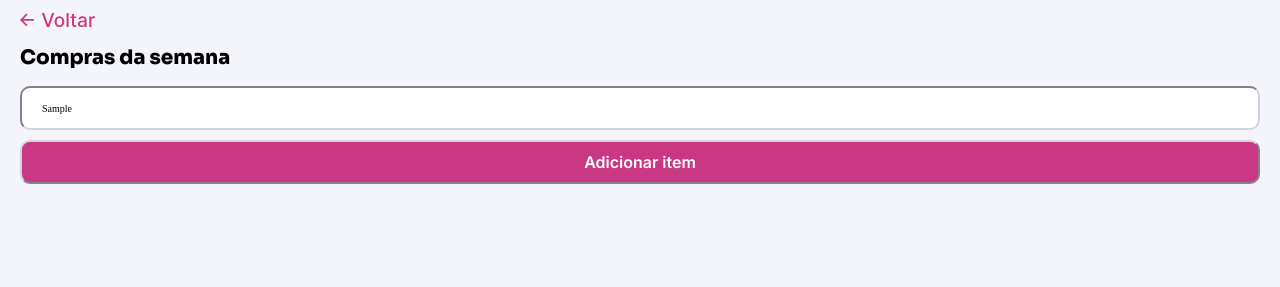
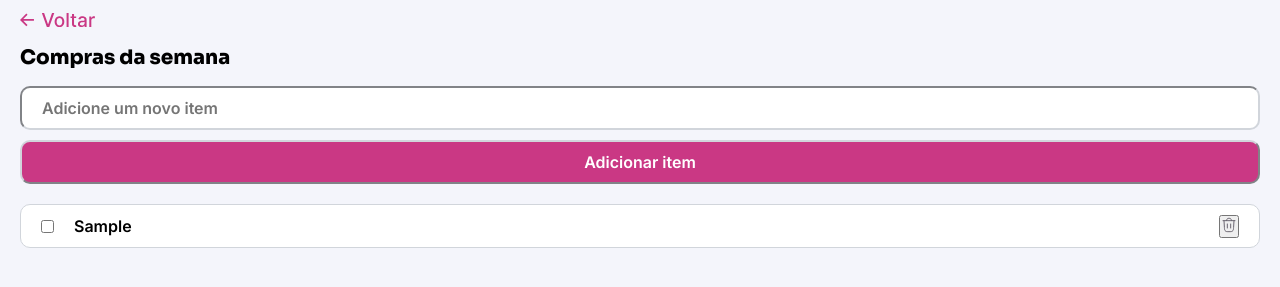
Before and after one commit to camilodf/quicklist, a plain HTML site: page index.html in a window 1280 px wide. Both pictures are taken after typing "Sample" into the empty fields and a click on the button "Adicionar item". Shown: the part 83-370 px from the top of the page. Drawn offline with Linux system fonts and the light colour scheme.

Commit message:
Adicionando a função de inserir itens

```diff
--- a/index.html
+++ b/index.html
@@ -32,13 +32,14 @@
                     <button id="add-btn">
                         Adicionar item
                     </button>
-            </div>
+                </div>
 
-                <div class="list-itens">
+                <ul class="list-itens">
 
+                </ul>
             </div>
         </div>
     </main>
-    <script src="/index.js"></script>
+    <script src="script.js"></script>
 </body>
 </html>
--- a/index.js
+++ /dev/null
@@ -1,16 +0,0 @@
-const inputItem = document.getElementById(input-item);
-const addBtn = document.getElementById(add-btn);
-const listContainer = document.querySelector(".list-itens");
-
-let minhaLista = [];
-
-addBtn.addEventListener("click", function(){
-    const valorDigitado = inputItem.value;
-
-    console.log(inputItem.value,valorDigitado)
-
-    minhaLista.push(valorDigitado);
-
-    console.log(minhaLista)
-
-})
--- /dev/null
+++ b/script.js
@@ -0,0 +1,67 @@
+const inputItem = document.getElementById("input-item");
+const addBtn = document.getElementById("add-btn");
+const listContainer = document.querySelector(".list-itens");
+const deleteBtn = document.getElementsByClassName("button-delete")
+
+let minhaLista = [];
+
+addBtn.addEventListener("click", function(){
+    /*Trim remove espaços acidentais*/
+    const valorDigitado = inputItem.value.trim();
+    //Validar Campo Vazio
+    if(!valorDigitado){
+        alert("Nenhum item foi digitado!");
+        return;
+    }
+
+    const itemExist = minhaLista.some(function(itemAtual){
+        return itemAtual.name.toLowerCase() === valorDigitado.toLowerCase();
+    });
+
+
+    if(itemExist){
+        alert("Item já cadastrado!")
+        inputItem.value = "";
+        return;
+    }
+    else{
+        minhaLista.push({
+            name: valorDigitado,
+            checked: false
+        });
+
+    }
+
+    mostrarItens();
+    inputItem.value = '';
+});
+
+    function mostrarItens(){
+        listContainer.innerHTML = '';
+
+        minhaLista.forEach((item,index) => {
+            listContainer.innerHTML += `
+            <li class="item-tarefa ${item.concluido ? 'done' : ''}">
+
+                <div class="info-tarefa">
+                    <input type="checkbox" ${item.concluido ? 'checked' : ''}
+                        onclick="concluirTarefa(${index})"
+                    >
+                    <p>${item.name}</p>
+                </div>
+                <button class="button-delete"><img src="/assets/trash.svg" alt="Lixeira"></button>
+
+            </li>
+            `;
+        });
+    };
+
+
+    deleteBtn.addEventListener("click", function(){
+
+        deletarItem();
+    })
+
+    function deletarItem(index){
+        console.log('indice: ', index)
+    }
--- a/styles/index.css
+++ b/styles/index.css
@@ -47,7 +47,7 @@ header .container{
     border-radius: 1rem;
     border-color: var(--border-primary);
 
-    font: var(--input);
+    font: var(--label);
 }
 
 #input-item::placeholder{
@@ -58,6 +58,7 @@ header .container{
 
 #add-btn{
     height: 4.4rem;
+    margin-bottom: 2rem;
     border-radius: 1rem;
     border-color: var(--border-primary);
 
@@ -65,3 +66,32 @@ header .container{
     color: var(--always-white);
     background-color: var(--color-brand);
 }
+
+.list-itens{
+    list-style: none;
+    display: flex;
+    flex-direction: column;
+    gap: 0.5rem;
+}
+
+.list-itens li{
+    display: flex;
+    flex-direction: row;
+    align-items: center;
+    justify-content: space-between;
+
+    height: 4.4rem;
+    padding: 0 2rem;
+
+    font: var(--label);
+    background-color: var(--background-secondary);
+    border: 1px solid var(--border-primary);
+    border-radius: 1rem;
+}
+
+.info-tarefa{
+    display: flex;
+    flex-direction: row;
+    align-items: center;
+    gap: 2rem;
+}
```
